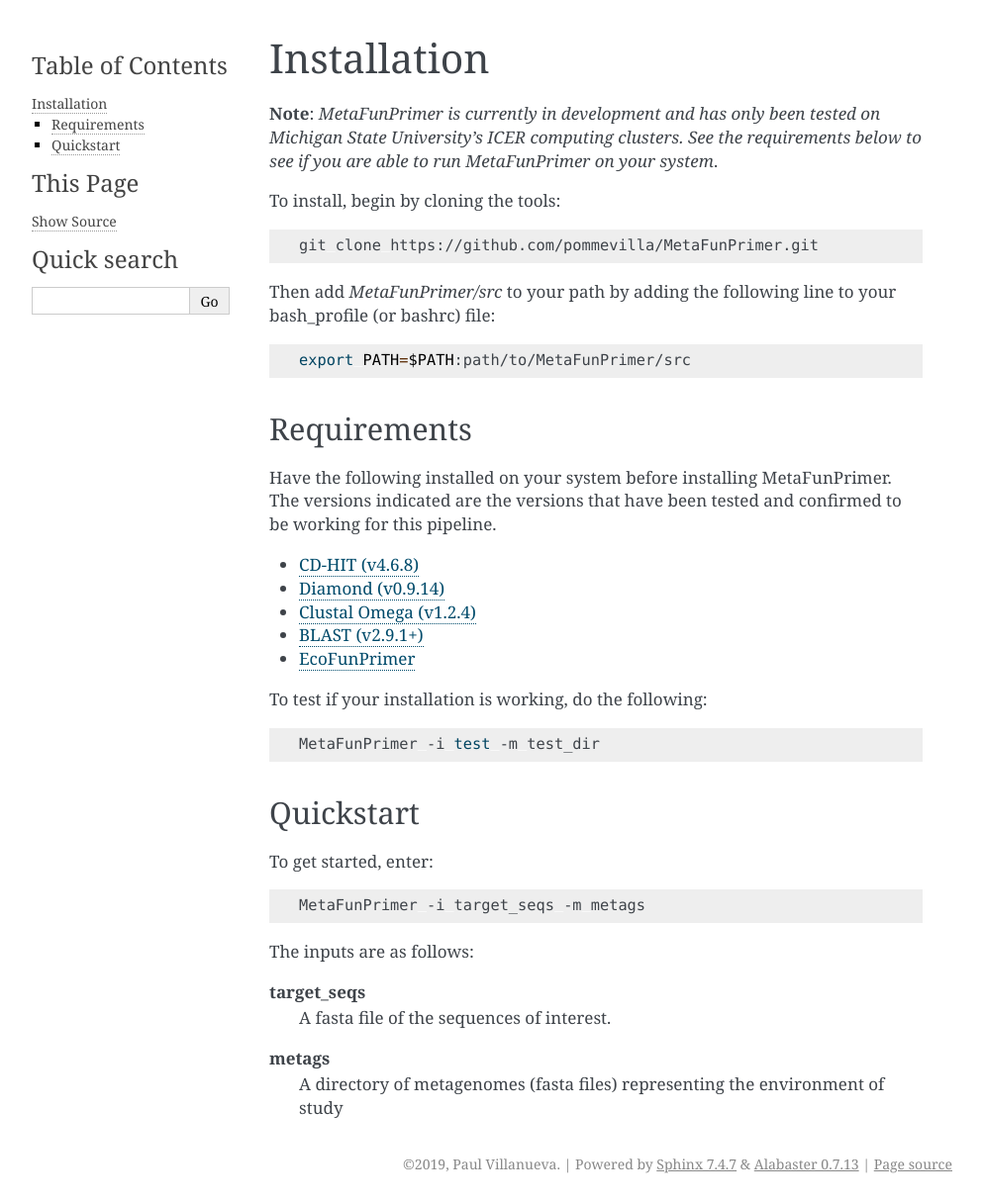
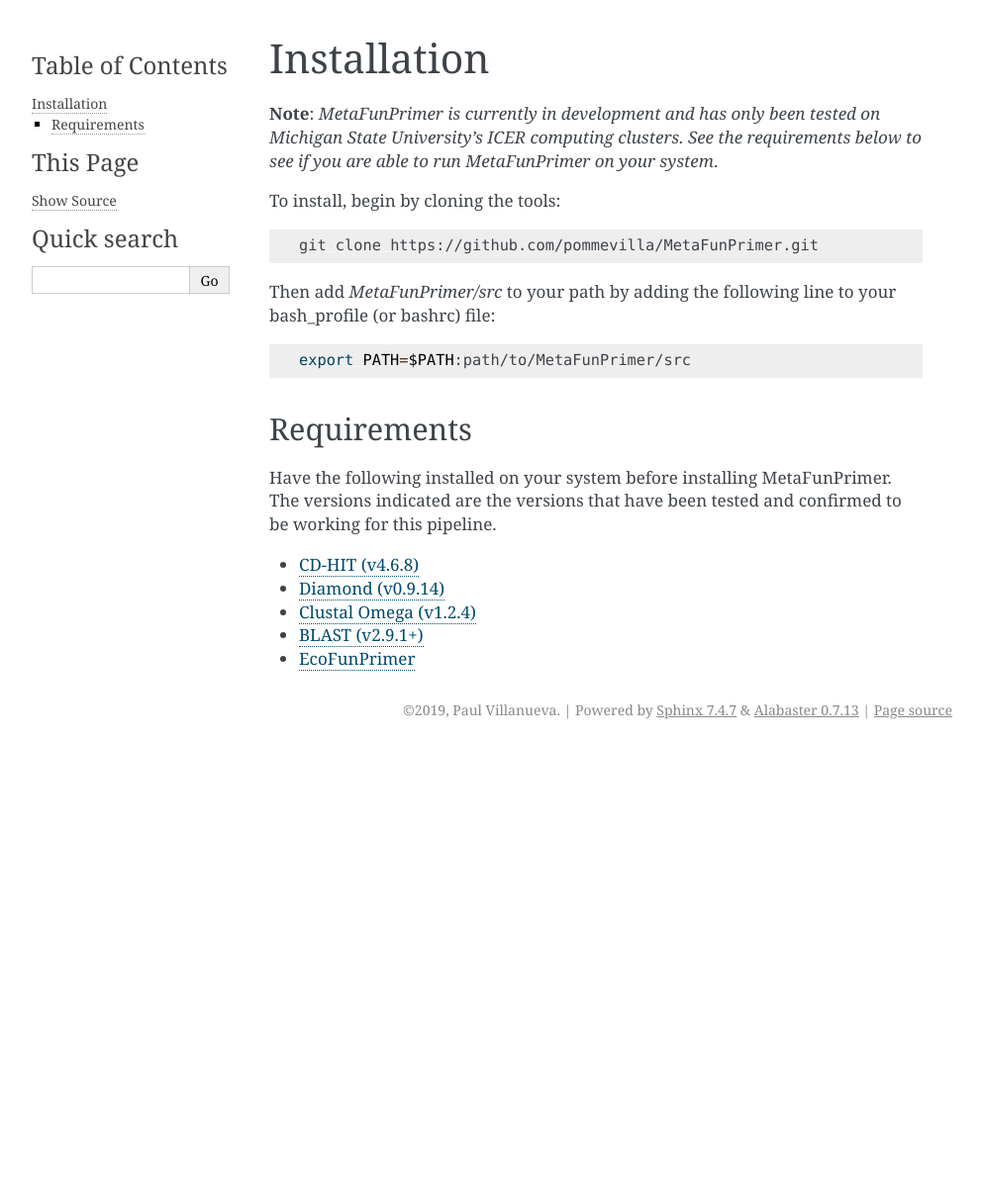
Before and after one commit to pommevilla/MetaFunPrimer, a Sphinx documentation site: the page built from docs/source/Installation.rst, in a window 1280 px wide. Shown: the whole page at 99% size, without its empty margins (148-1141 px from the left). Built offline with Sphinx 7.4.7, drawn with Linux system fonts in a browser that asks for light colours; after the commit the page ends 900 px from its top, so only the background shows below that.

```diff
--- a/docs/source/Installation.rst
+++ b/docs/source/Installation.rst
@@ -26,28 +26,3 @@ Have the following installed on your system before installing MetaFunPrimer. The
 * `Clustal Omega (v1.2.4) <http://www.clustal.org/omega/>`_
 * `BLAST (v2.9.1+) <https://www.ncbi.nlm.nih.gov/books/NBK279671/>`_
 * `EcoFunPrimer <https://github.com/rdpstaff/EcoFunPrimer>`_
-
-
-
-To test if your installation is working, do the following:
-
-.. code:: bash
-
-    MetaFunPrimer -i test -m test_dir
-
-Quickstart
-----------
-
-To get started, enter:
-
-.. code:: bash
-
-    MetaFunPrimer -i target_seqs -m metags
-
-The inputs are as follows:
-
-**target_seqs**
-    A fasta file of the sequences of interest.
-
-**metags**
-    A directory of metagenomes (fasta files) representing the environment of study
```
Also changed, not shown: docs/source/index.rst (+6 -4 lines).
